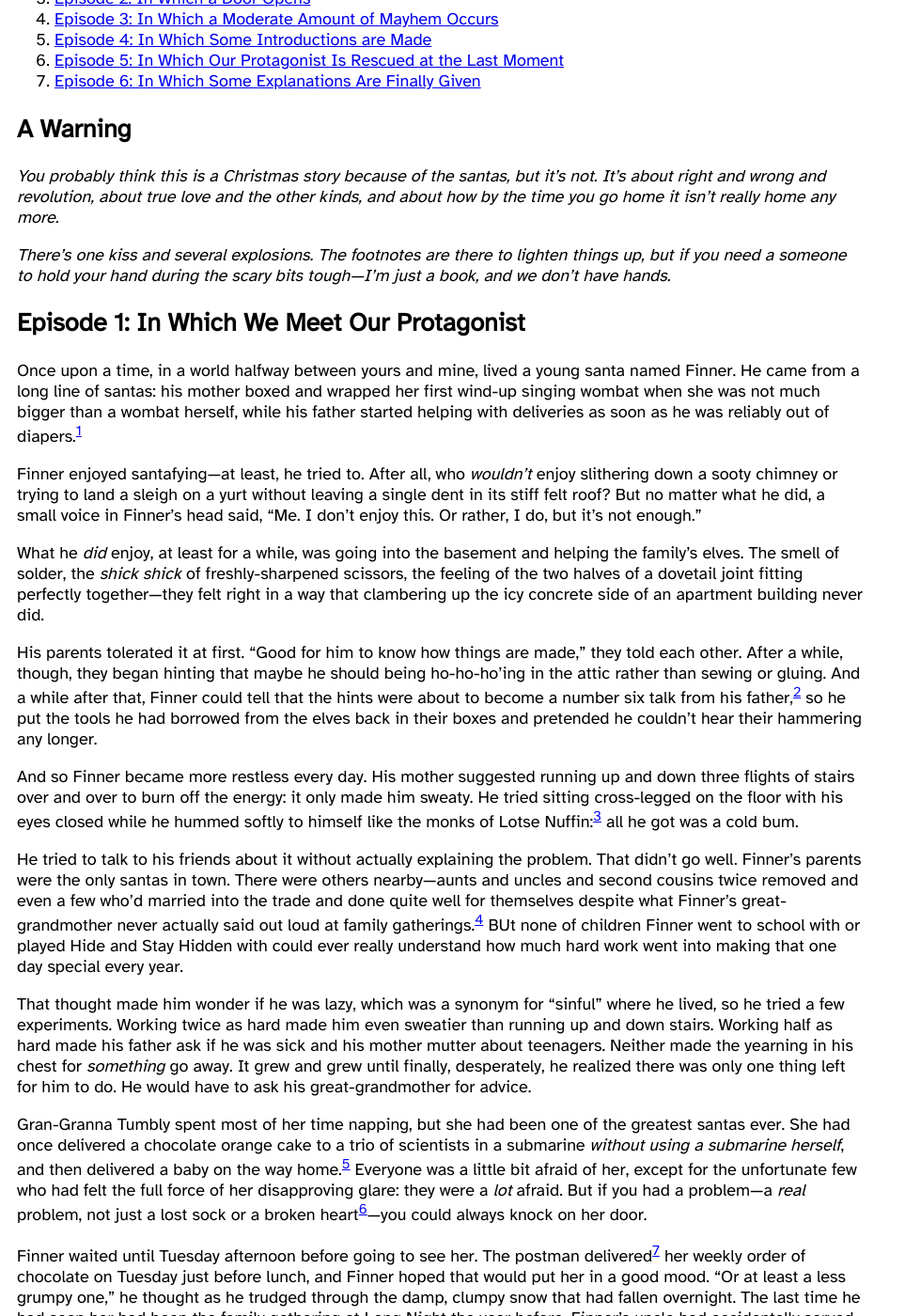
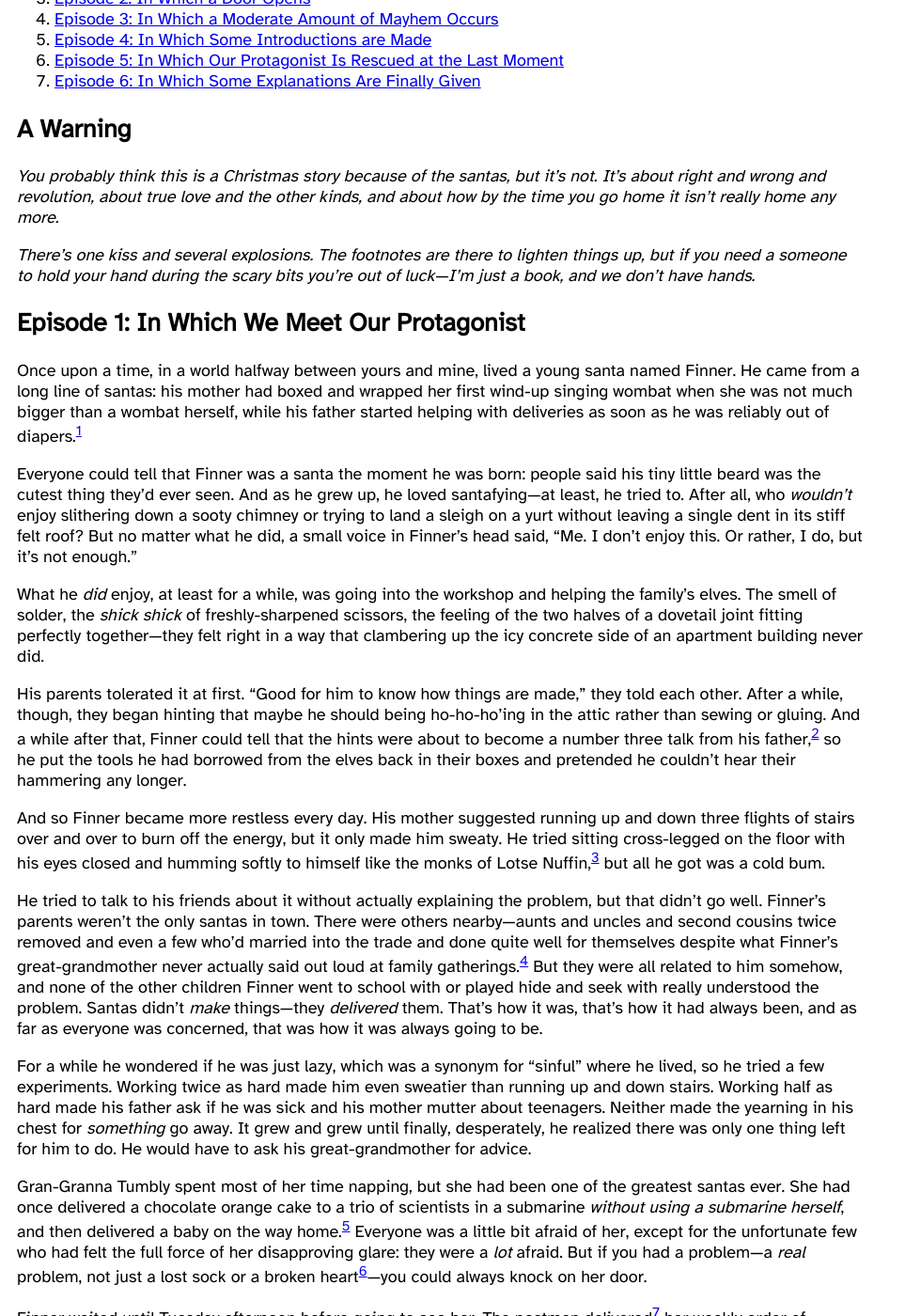
Before and after one commit to gvwilson/fiction, a Jekyll site: the page built from santas/index.md, in a window 1280 px wide and 1400 px high, scrolled down 213 px. Shown: the whole window at 94% size, without its empty margins (0-963 px from the left). Built offline with Jekyll 4.4.1, drawn with Linux system fonts in a browser that asks for light colours; some of the changed text lies outside the part shown.

Commit message:
Picking a direction for 'Santas'

```diff
--- a/_data/status.csv
+++ b/_data/status.csv
@@ -22,6 +22,7 @@
 madica,2023-07-22,29297
 princess-bear,2023-07-22,25847
 santas,2023-07-22,8674
+santas,2023-09-16,8791
 still,2023-07-22,30862
 tuppence-a-bag,2023-07-22,1703
 voyage,2023-07-22,30306
--- a/santas/index.md
+++ b/santas/index.md
@@ -16,7 +16,7 @@
 *There's one kiss and several explosions.
 The footnotes are there to lighten things up,
 but if you need a someone to hold your hand during the scary bits
-tough—I'm just a book, and we don't have hands.*
+you're out of luck—I'm just a book, and we don't have hands.*
 
 </section>
 
@@ -28,7 +28,7 @@
 in a world halfway between yours and mine,
 lived a young santa named Finner.
 He came from a long line of santas:
-his mother boxed and wrapped her first wind-up singing wombat
+his mother had boxed and wrapped her first wind-up singing wombat
 when she was not much bigger than a wombat herself,
 while his father started helping with deliveries
 as soon as he was reliably out of diapers.<span class="note">
@@ -36,7 +36,10 @@
 but it's best told some other time.
 </span>
 
-Finner enjoyed santafying—at least, he tried to.
+Everyone could tell that Finner was a santa the moment he was born:
+people said his tiny little beard was the cutest thing they'd ever seen.
+And as he grew up,
+he loved santafying—at least, he tried to.
 After all,
 who *wouldn't* enjoy slithering down a sooty chimney
 or trying to land a sleigh on a yurt without leaving a single dent in its stiff felt roof?
@@ -47,7 +50,7 @@
 
 What he *did* enjoy,
 at least for a while,
-was going into the basement and helping the family's elves.
+was going into the workshop and helping the family's elves.
 The smell of solder,
 the *shick shick* of freshly-sharpened scissors,
 the feeling of the two halves of a dovetail joint fitting perfectly together—they
@@ -62,30 +65,30 @@
 rather than sewing or gluing.
 And a while after that,
 Finner could tell that the hints were about to become
-a number six talk from his father,<span class="note">Direct eye contact,
+a number three talk from his father,<span class="note">Direct eye contact,
 patient but serious voice,
 lots of awkward pauses on both sides,
-every third sentence starting, "Your mother and I think…"</span>
+every other sentence starting, "Your mother and I think…"</span>
 so he put the tools he had borrowed from the elves back in their boxes
 and pretended he couldn't hear their hammering any longer.
 
 And so Finner became more restless every day.
 His mother suggested running up and down three flights of stairs over and over
-to burn off the energy:
-it only made him sweaty.
+to burn off the energy,
+but it only made him sweaty.
 He tried sitting cross-legged on the floor with his eyes closed
-while he hummed softly to himself like the monks of Lotse Nuffin:<span class="note">
+and humming softly to himself like the monks of Lotse Nuffin,<span class="note">
 The monks were his father's favorite clients.
 They wanted nothing,
 so every year that's exactly what he took them,
 and they were always grateful.
 </span>
-all he got was a cold bum.
+but all he got was a cold bum.
 
 He tried to talk to his friends about it
-without actually explaining the problem.
-That didn't go well.
-Finner's parents were the only santas in town.
+without actually explaining the problem,
+but that didn't go well.
+Finner's parents weren't the only santas in town.
 There were others nearby—aunts and uncles
 and second cousins twice removed
 and even a few who'd married into the trade
@@ -93,10 +96,16 @@
 despite what Finner's great-grandmother never actually said out loud at family gatherings.<span class="note">
 She was a hundred and twenty two years old,
 and could not say things so loudly that no one else could hear themselves think.</span>
-BUt none of children Finner went to school with or played Hide and Stay Hidden with
-could ever really understand how much hard work went into making that one day special every year.
-
-That thought made him wonder if he was lazy,
+But they were all related to him somehow,
+and none of the other children Finner went to school with or played hide and seek with
+really understood the problem.
+Santas didn't *make* things—they *delivered* them.
+That's how it was,
+that's how it had always been,
+and as far as everyone was concerned,
+that was how it was always going to be.
+
+For a while he wondered if he was just lazy,
 which was a synonym for "sinful" where he lived,
 so he tried a few experiments.
 Working twice as hard made him even sweatier than running up and down stairs.
@@ -349,8 +358,8 @@
 "What was that?"
 
 Gran-Granna picked up her cane and struggled to her feet.
-"Never you mind," she said curtly.
-"It's late and your folks will be wondering where you are.
+"Dearie me, look at the time," she said curtly.
+"I'm sure your folks will be wondering where you are.
 You best be—"
 
 *THUMP!* "Ow, get off me!" a female voice said peevishly.
@@ -371,7 +380,7 @@
 Finner practically heard someone putting their hand over someone else's mouth.
 
 He gestured weakly toward the front door.
-"I should—" he started.
+"Well, um, I'll just—" he started.
 
 Heavy boots thumped on carpeted steps
 as the biggest, beardiest santa Finner had ever seen came downstairs
@@ -432,9 +441,11 @@
 "I know you did," Gran-Granna said gently.
 "What about your elves?"
 
-"Out through the chimney, somewhere safe."
-The second santa shifted and winced.
-"At least,
+"Out through the emergency chimney,"
+the second santa said.
+She shifted and winced.
+"They're safe.
+At least,
 as safe as anyone right now."
 
 She turned her gaze on Finner.
@@ -460,6 +471,7 @@
 and then everything went a little bit nuts.
 
 </section>
+
 <section markdown="1">
 
 ## Episode 3: In Which a Moderate Amount of Mayhem Occurs
@@ -475,7 +487,7 @@
 "That won't hold them for long,"
 Gran-Granna Tumbly said,
 twisting at the waist until her spine made a noise
-that put the grenade's to shame.
+made a *crack* of its own that was only slightly quieter than the grenade's.
 
 "We can take 'em!" the big santa bellowed,
 hefting his totally intimidating ax,
@@ -521,7 +534,7 @@
 "Get to the chimney!" Gran-Granna Tumbly shouted.
 Her sword flashed back and forth,
 knocking bullets away from them.<span class="note">Or possibly from her teapot.
-Finner wondered about that later…</span>
+Finner wondered about that later.</span>
 
 The big santa picked him up like a sack of laundry
 and took two enormous strides across the room
@@ -550,7 +563,7 @@
 "Where are we?" she asked.
 
 It took Finner a moment to realize she was asking him.
-"I don't know."
+"I don't know," he said helplessly.
 It was hot, he realized.
 Much too hot for the winter coat he was wearing.
 And where was Gran-Granna?
@@ -559,7 +572,7 @@
 Her eyes widened.
 "He doesn't know," she said to the big santa.
 
-"Don't know what?" Finner was about to ask,
+"That's what I said," Finner was about to reply,
 but before he could,
 a voice behind him moaned,
 "Greeeetinnngs…"
@@ -572,8 +585,8 @@
 and—was that a *bone* of the end of one of its arms
 where there really ought to be a hand?<span class="note">Even a mechanical hand would have been okay.
 Finner had an aunt who had started wearing one
-after an unfortunate encounter with a particularly nasty guard goose,
-and more than a few careless elves had needed mechanical upgrades
+after an encounter with a particularly militantß guard goose,
+and more than a few of his mother's elvish friends had needed mechanical upgrades
 after what people referred to as "workshop incidents".</span>
 
 The burly santa hefted his ax.
@@ -629,36 +642,46 @@
 The giant stone cat behind it stepped down from its pedestal.
 Finner gulped as three more joined it.
 Some seemed to be missing minor parts like ears or tails,
-but that didn't do anything to quiet the "ding ding ding!" in his brain.
+but that didn't do anything to quiet the *ding ding ding!* in his brain.
+"So tell me…
+why I…
+should say yes?"
 
 The lean santa reached into her sack.
 For a heartbeat Finner thought she was going to throw another foam grenade,
-but instead she pulled out a mask.
-Blue with silver pinstripes that sparkled in the light,
-it sparkled slightly in her hand when she held it up.
+but instead she pulled out a complicated piece of clockwork
+that had probably been breathtaking before
+the explosion that had clearly bent some of the gears
+and left scorch marks on others.
 
 The mummy hissed again.
 "You bring…
 *that*…
 here!?"
-The cats around it growled.
-
-The santa stuffed the mask back into her sack.
-"They came out of nowhere.
-We had people watching the chimney night and day,
-and I swear,
-they didn't come through that way."
-She glanced at the santa with the ax.
-"They took his llamas."
-
-"And smashed my carriage,"
+
+The santa hefted her sack.
+Loose pieces of metal clinked against one another.
+The mummy hissed again,
+and the cats around it growled.
+"Oh, don't be a bunny," the santa said dismissively.
+"It would take a dozen elves a week to put it back together,
+and anyway,
+I didn't manage to salvage a battery."
+She jerked her chin at the santa with the ax.
+"They found a way through his chimney.
+And took his llamas."
+
+"*And* smashed my stagecoach,"
 the big santa added.
-"But I got my elves away safe."
-
-The lean santa shrugged.
-"Safe for now, maybe.
-I'm just so tired of running."
-She was exhausted, Finner realized, exhausted and very, very frightened
+"'Least I got my elves away safe."
+
+The lean santa shook her head.
+"Safe for now,
+but if we don't figure out where they're coming from
+or how they're using the chimneys,
+they're going to take away everything we care about."
+She was exhausted,
+Finner realized,
 but trying hard not to show it.
 
 The mummy hissed sympathetically.
@@ -700,6 +723,7 @@
 We're trying to save the worlds."
 
 </section>
+
 <section markdown="1">
 
 ## Episode 4: In Which Some Introductions are Made
@@ -865,13 +889,13 @@
 "Santa Hotep,"
 the mummy supplied.
 
-"And you're what, from an alternate universe?"
+"And this is what, an alternate universe?"
 Finner asked.
 "I'm not stupid," he added when Santa Hood raised an eyebrow.
 
-"Alternate *universes*," she corrected.
+"It's one of them," she confirmed.
 "We're each the santa in our world.
-Most only have one,"
+A lot only have one,"
 she explained before Finner could ask.
 
 "That sounds kind of lonely,"
@@ -879,9 +903,9 @@
 
 Santa Hood shrugged.
 "It works out.
-Some of the science elves think we're why all those universes exist.
+Some people think we're why all those universes exist.
 Every kind of santa that can be, must be.
-It's all very quantum."
+It's some kind of quantum thing."
 She shrugged again.
 
 "So what kind of santa are you?"
@@ -1041,6 +1065,7 @@
 where they fell screaming to their deaths.
 
 </section>
+
 <section markdown="1">
 
 ## Episode 5: In Which Our Protagonist Is Rescued at the Last Moment
@@ -1152,23 +1177,23 @@
 you can expect to exist for billions of years,
 so "at the same time" includes pretty much all of human civilization.</span>
 
-1.  A second, larger gray fin appeared in the water beside the first.
-
-2.  The edge of Santa Greenwood's ax brushed against the dinghy's rubber gunwale.
-
-3.  There was a sharp *crack!*
+1. A second, larger gray fin appeared in the water beside the first.
+
+2. The edge of Santa Greenwood's ax brushed against the dinghy's rubber gunwale.
+
+3. There was a sharp *crack!*
     like someone snapping a piece of wood over their knee
     and a cannonball whistled over their heads.
 
 "Look out!" Finner shouted instinctively as:
 
-1.  The larger gray fin changed course to head straight for them.
-
-2.  Air began feeping<span class="note">A word that other worlds would do well to borrow.
+1. The larger gray fin changed course to head straight for them.
+
+2. Air began feeping<span class="note">A word that other worlds would do well to borrow.
     Our world's contribution would be "phlegm",
     which it sounds exactly like the thing it describes.</span> out of the dinghy;
 
-3.  A set of black sails crested the horizon.
+3. A set of black sails crested the horizon.
     There was another *crack!*
     and a second cannonball whistled overhead
     to splash into the water nearby.
@@ -1290,6 +1315,7 @@
 "And *this* is my dad."
 
 </section>
+
 <section markdown="1">
 
 ## Episode 6: In Which Some Explanations Are Finally Given
@@ -1316,43 +1342,44 @@
 "'Bout the time I was your age, actually, so maybe more than a while.
 Anyway,
 at first they were all talk.
-Santas ought to do deliveries year round,
+Folks ought to do deliveries year round,
+and they ought to deliver groceries and such as well as actual presents,
 that kind of thing.
 Made no sense,
-but folk figured there was no harm in it."
+but folk figured there was no harm in lettin' them talk."
 
 "But who are 'they'?" Finner asked.
 
-Santa Greenwood glanced at the blanket heaped on the bunk.
-"A bunch of santas gone rogue," a muffled voice said.
-"It happens sometimes,
-especially on the worlds where there's only a few of each or even just one.
-The loneliness gets to them after a while and they start making odd things or,
-um,
-unusual deliveries."<span class="note">See the earlier note
-about lifelike dolls.</span>
+"A handful of misguided santas,"
+a muffled voice said from under the blanket.
+"People get odd notions like that sometimes,
+especially on the worlds where there's only a few of them or even just one.
+The loneliness gets to them after a while
+and they go a little odd."
 
 The tone of her voice made it clear that details wouldn't be forthcoming,
 so instead Finner asked,
 "What happened next?"
 
 Santa Greenwood picked up his mug and scowled at its contents.
-"When sensible folk wouldn't listen to them,
+"When sensible folk wouldn't listen to their nonsense,
 they took matters into their own hands.
-They started makin' *stuff*."
+They started makin' *stuff*, like socks and cutlery and what-not."
 His scowl deepened.
-"Normal enough stuff, like socks and cutlery and what-not,
-but more of it than anyone had ever seen.
+"Nothing wrong with that—everybody likes gettin' socks<span class="note">
+It's amazing how many people sincerely believe this.
+</span>
+but they made more of it than anyone had ever seen.
 And instead of puttin' it in the basement or a barn or something decent
 until it was time to deliver it,
-they just went and delivered it right away to—to *everyone*."
+they just went and gave it right away to—to *everyone*."
 
 "In broad daylight," Santa Hood added tiredly
 as Santa Greenwood glared into his tea.
-"And they didn't care if people had been naughty or nice.
-They gave presents to everyone."
-
-"Didn't wrap 'em, either," Santa Greenwood added heatedly.
+"They didn't even care if people had been naughty or nice.
+They just gave things to everyone."
+
+"And they didn't wrap 'em, either," Santa Greenwood added heatedly.
 "Folk might've let them get away with it for a while
 if they'd at least *wrapped* things,
 but—"
@@ -1364,22 +1391,21 @@
 it was still better than writing class.</span>
 but the thought of what his parents or Gran-Granna Tumbly would say
 if a present went into a sack without being wrapped made his stomach do flip-flops.
-"So you tried to stop them aaand…?"
+"So…?"
 
 Santa Hood pulled her blanket down enough for her head to be visible.
-"And it turned out there were more of them than people realized—a *lot* more.
-It wasn't just a couple of worlds' worth—it was dozens of them."
+"Once they got going it turned out that a lot of people agreed with them—a *lot* more.
+Pretty soon it wasn't just a handful of santas from backwater worlds—dozens joined in."
 
 "Hundreds!"
 Santa Greenwood grunted.
 
-"Hundreds,"
+"After a while, yes,"
 Santa Hood agreed.
 "And just when everyone thought they couldn't do anything worse,
 they let all their elves out of their basements.
-Or caves, or, you know…"
+Or you know, their caves or wherever."
 She shrugged under her blanket.
-"Wherever they'd been keeping their elves."
 
 Finner's mouth went dry
 the way it always did when he thought about elves.
@@ -1407,19 +1433,19 @@
 
 "Elfageddon," Santa Greenwood finished solemnly.
 "The end o' worlds.
-No more presents, no more deliveries—no more santas, most like."
-
-"I thought you said they wanted to make deliveries all the time."
-Finner swallowed dryly at the looks the two santas gave him.
-
-"They're not doin' deliveries," Santa Greenwood spat.
-"They're just givin' people stuff."
+No more presents, no more deliveries—no more anything, most like."
+
+"But I thought you said they wanted to make deliveries all the time."
+Finner protested,
+then swallowed dryly at the looks the other two santas gave him.
+
+"Just givin' people stuff ain't *deliveries*," Santa Greenwood spat.
 
 "Giving who what?" boomed Captain Clausbeard,
 who had just opened the cabin door without bothering to knock.
 His parrot squawked something in his ear.
 "Ah. Right. Them.
-Anyway, what's it like bein' back in your old digs, eh, lad?
+Anyway, what's it like bein' back in your old cabin, eh, lad?
 Must bring back memories, eh?"
 
 Santa Hood raised an eyebrow.<span class="note">*Purely by coincidence*
@@ -1443,22 +1469,23 @@
 "Finner."
 
 "—back to Miz Tumbly
-and how we're gonna get my elves and llamas back to *me*
+and how we're gonna get my llamas and elves back to *me*
 and what in the name of rain we're going to do about these,
-these troublemakers,
+these *troublemakers*,
 because I for one have had *enough*!"
 He thumped his meaty fist on the deck,
 making Captain Clausbeard's parrot<span class="note">The parrot
 would have been somewhat offended by this phrasing,
 as she thought of the captain as being hers.
 Luckily for our story,
-the parrot only knew how to read *hangul*,
-which is actually one of the most sensible alphabets ever created.</span> squawk.
+the parrot found turning pages so difficult
+that it never bothered to read books.</span> squawk.
 
 Whatever the captain might have said in reply to that
 was cut off by a cry from the crow's nest.
 "Smoke, cap'n!
-We got smoke on the horizon!"
+We got smoke on the horizon!
+And it's headed our way!"
 
 The humor dropped from Captain Clausbeard's face like spilled porridge.
 "You fit to fight?" he asked.
```
Also changed, not shown: other parts of santas/index.md (+12 -12 lines).
